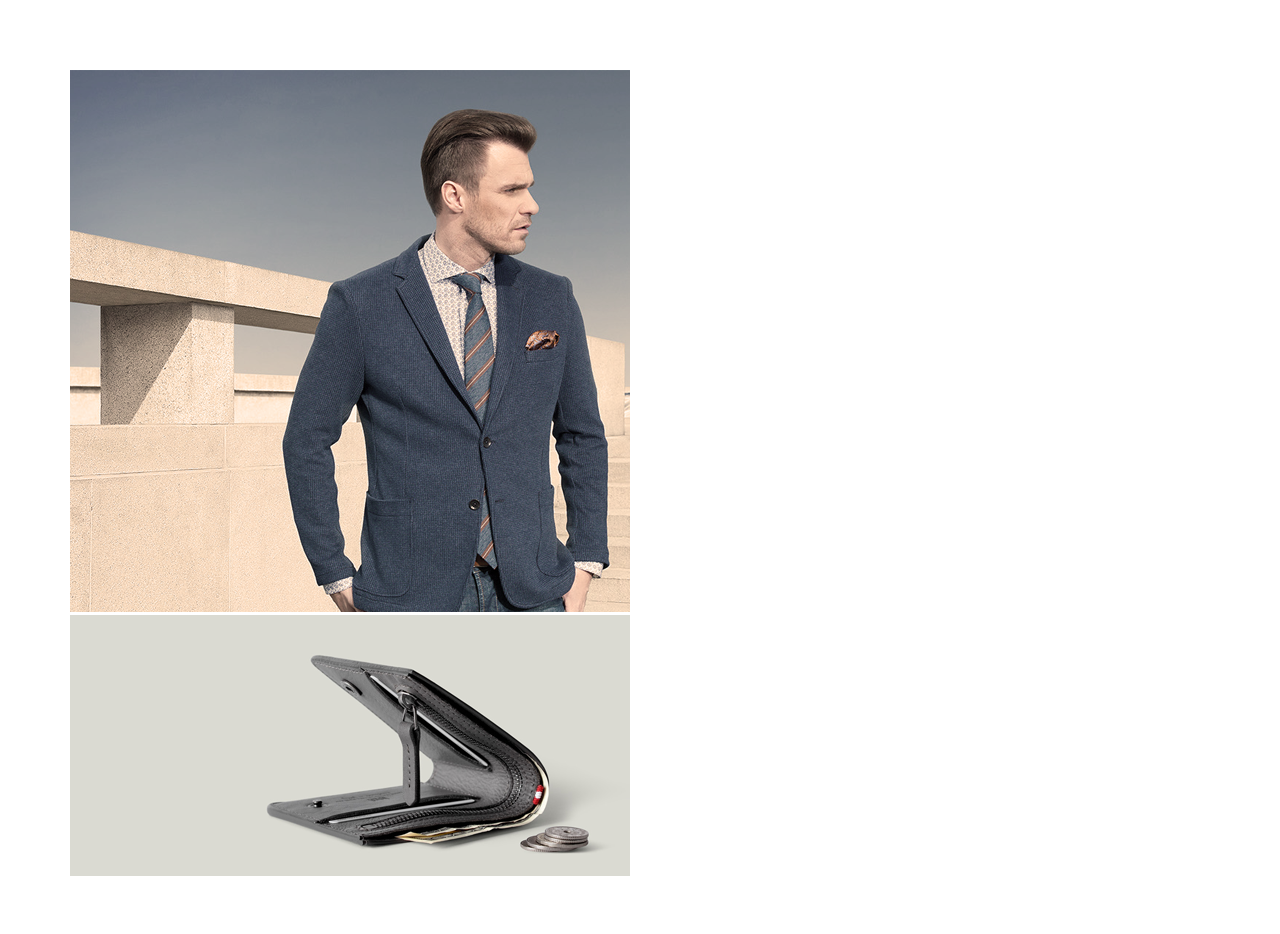
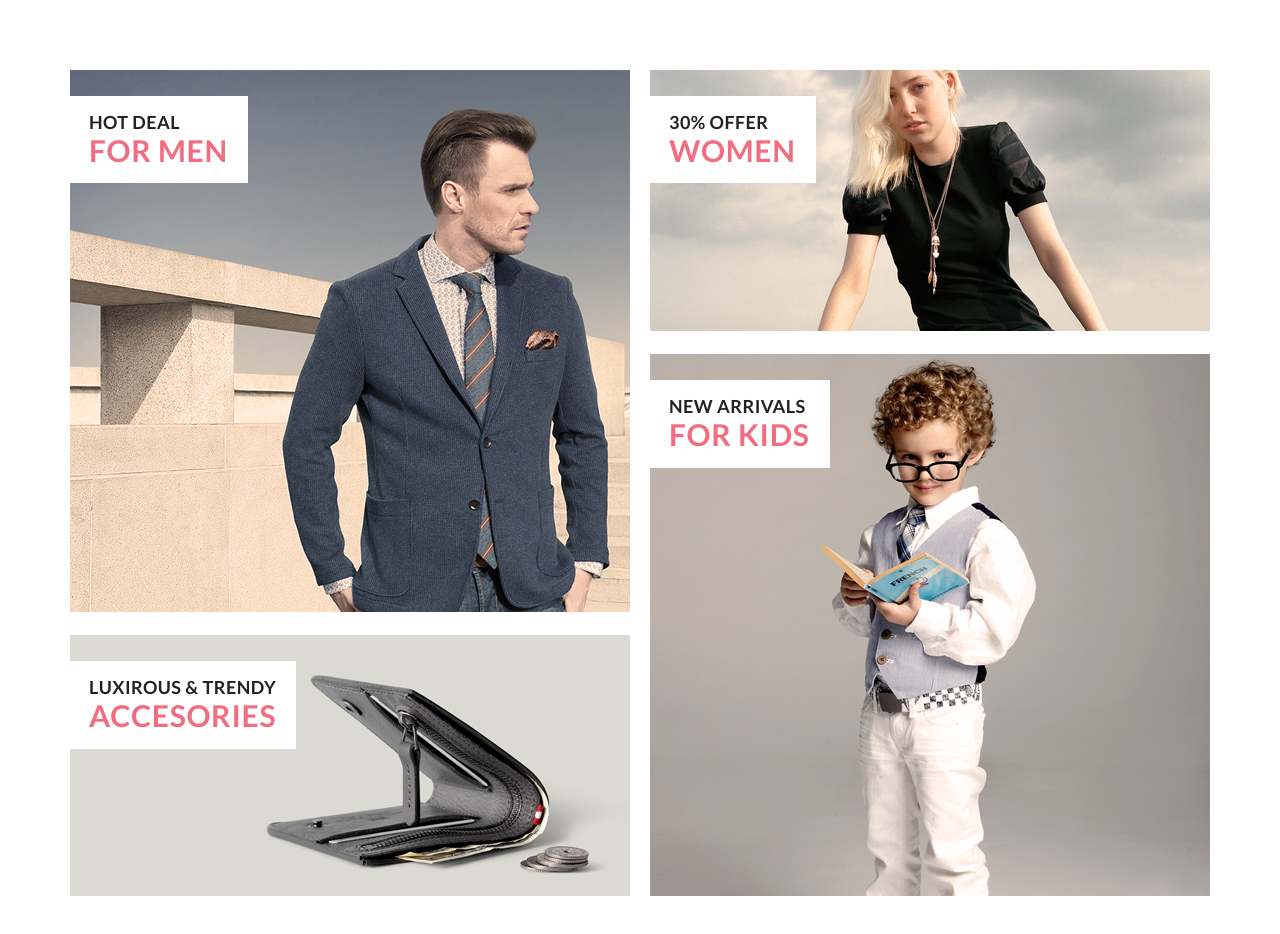
Before and after one commit to Kurdukov/HTML5, a plain HTML site: page index.html in a window 1280 px wide. Shown: the part 800-1734 px from the top of the page. Before the commit the page ends 1676 px from the top, so only its background shows below. Drawn offline with Linux system fonts and the light colour scheme.

Commit message:
add "category"

```diff
--- a/index.html
+++ b/index.html
@@ -47,11 +47,36 @@
     </div>
     <section class="category container">
         <div class="category__left">
-            <a href="#"><img src="img/img-category-1.png" alt="img-1"></a>
-            <a href="#"><div class="category__left-img"></div></a>
+            <a class="category-link" href="#">
+                <div class="badge">
+                    <div class="badge__description-top">hOT dEAL</div>
+                    <div class="badge__description-bottom last-pink">FOR MEN</div>
+                </div>
+                <img src="img/img-category-1.png" alt="img-1">
+            </a>
+            <a href="#">
+                <div class="badge">
+                    <div class="badge__description-top">LUXIROUS & trendy</div>
+                    <div class="badge__description-bottom last-pink">ACCESORIES</div>
+                </div>
+                <div class="category__left-img"></div>
+            </a>
         </div>
         <div class="category__right">
-
+            <a class="category-link" href="#">
+                <div class="badge">
+                    <div class="badge__description-top">30% offer</div>
+                    <div class="badge__description-bottom last-pink">women</div>
+                </div>
+                <img src="img/img-category-2.png" alt="img-2">
+            </a>
+            <a href="#">
+                <div class="badge">
+                    <div class="badge__description-top">new arrivals</div>
+                    <div class="badge__description-bottom last-pink">FOR kids</div>
+                </div>
+                <img src="img/img-category-4.png" alt="img-4">
+            </a>
         </div>
     </section>
 </body>
--- a/style.css
+++ b/style.css
@@ -185,6 +185,14 @@ body {
 }
 .category{
 	margin-top: 98px;
+	margin-bottom: 100px;
+	display: -webkit-flex;
+	display: -moz-flex;
+	display: -ms-flex;
+	display: -o-flex;
+	display: flex;
+	justify-content: space-between;
+
 }
 .category__left{
 	display: -webkit-flex;
@@ -202,3 +210,34 @@ body {
 	background-repeat: no-repeat;
 	background-position: 149px 0;
 }
+.category__right{
+	display: -webkit-flex;
+	display: -moz-flex;
+	display: -ms-flex;
+	display: -o-flex;
+	display: flex;
+	flex-direction: column;
+}
+.category-link{
+	margin-bottom: 20px;§
+}
+.badge{
+	background-color: #ffffff;
+	position: absolute;
+    padding: 16px 20px 16px 19px;
+    box-sizing: border-box;
+    margin-top: 26px;
+}
+.badge__description-top{
+    color: #222222;
+    font-size: 18px;
+    font-weight: 700;
+    text-transform: uppercase;
+    letter-spacing: 0.45px;
+}
+.badge__description-bottom{
+    font-size: 30px;
+    font-weight: 700;
+
+    text-transform: uppercase;
+}
```
